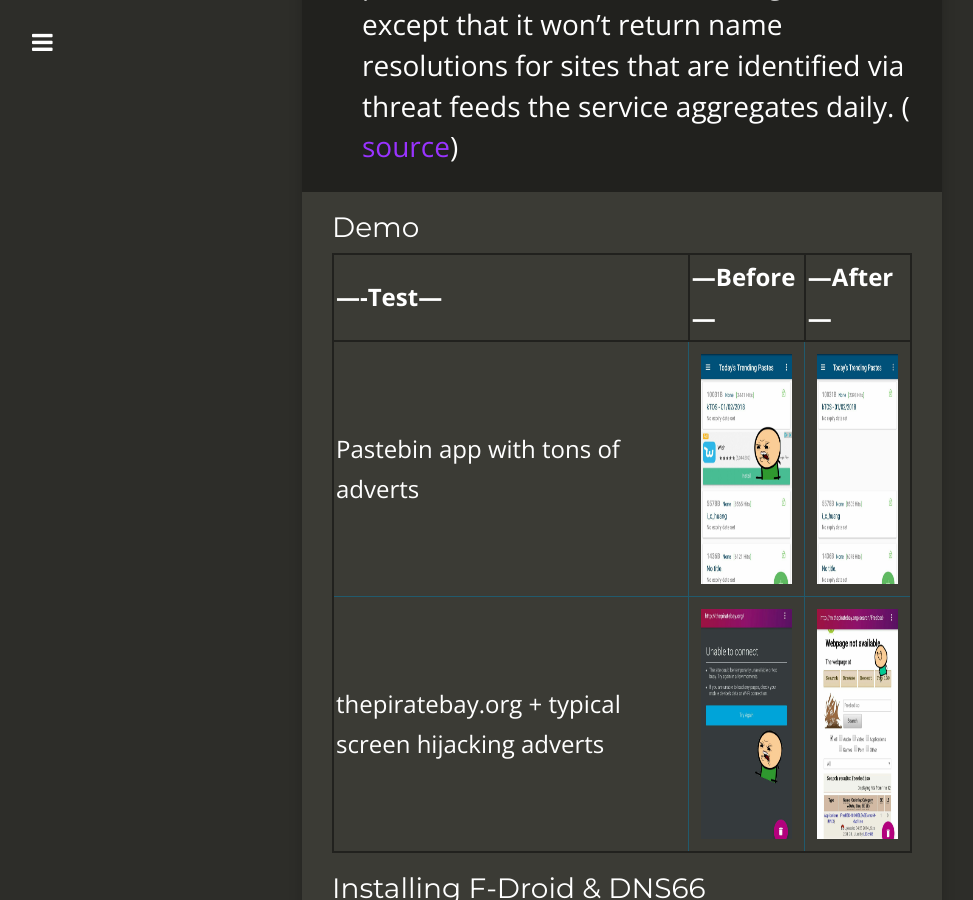
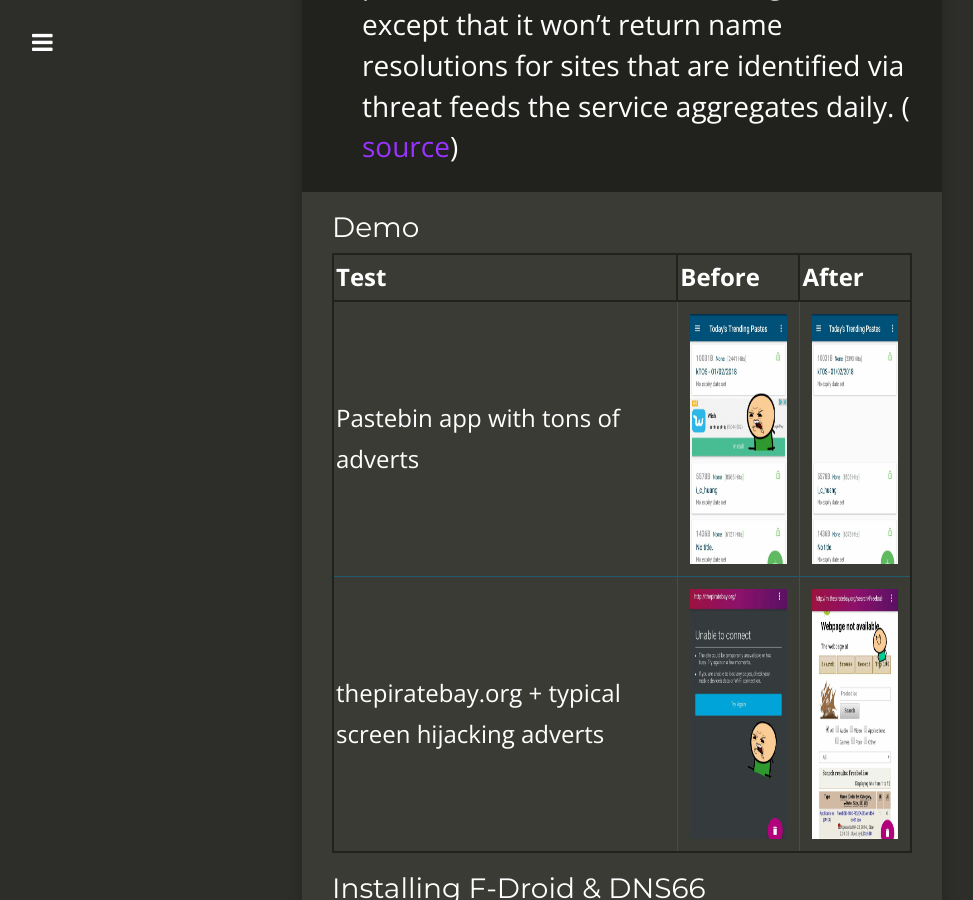
Before and after one commit to khast3x/khast3x.github.io, a Jekyll site: the page built from _posts/2018-02-05-Android-Quad9.md, in a window 1280 px wide and 900 px high, scrolled down 1363 px. Shown: the whole window, without its empty margins (18-991 px from the left). Built offline with Jekyll 4.4.1, drawn with Linux system fonts in a browser that asks for light colours; nearby versions of some CDN libraries.

Commit message:
Clean pics

```diff
--- a/_posts/2018-02-05-Android-Quad9.md
+++ b/_posts/2018-02-05-Android-Quad9.md
@@ -27,10 +27,10 @@
 
 <div class="datatable-begin"></div>
 
-|----Test--- | ---Before---    | ---After---
+| Test  |  Before     |  After
 ------- | -------------------------------------
-Pastebin app with tons of adverts | <img src="https://raw.githubusercontent.com/khast3x/khast3x.github.io/master/assets/demo/pastebin_no_vpn.jpg" width="150" height="250" />  | <img src="https://raw.githubusercontent.com/khast3x/khast3x.github.io/master/assets/demo/pastebin_vpn.jpg" width="150" height="250" />
-thepiratebay.org + typical screen hijacking adverts | <img src="https://raw.githubusercontent.com/khast3x/khast3x.github.io/master/assets/demo/tpb_no_vpn.jpg" width="150" height="250" /> | <img src="https://raw.githubusercontent.com/khast3x/khast3x.github.io/master/assets/demo/tpb_vpn.jpg" width="150" height="250" />
+Pastebin app with tons of adverts | <img src="https://raw.githubusercontent.com/khast3x/khast3x.github.io/master/assets/demo/pastebin_no_vpn.jpg" width="170" height="270" />  | <img src="https://raw.githubusercontent.com/khast3x/khast3x.github.io/master/assets/demo/pastebin_vpn.jpg" width="170" height="270" />
+thepiratebay.org + typical screen hijacking adverts | <img src="https://raw.githubusercontent.com/khast3x/khast3x.github.io/master/assets/demo/tpb_no_vpn.jpg" width="170" height="270" /> | <img src="https://raw.githubusercontent.com/khast3x/khast3x.github.io/master/assets/demo/tpb_vpn.jpg" width="170" height="270" />
 
 
 <div class="datatable-end"></div>
```
